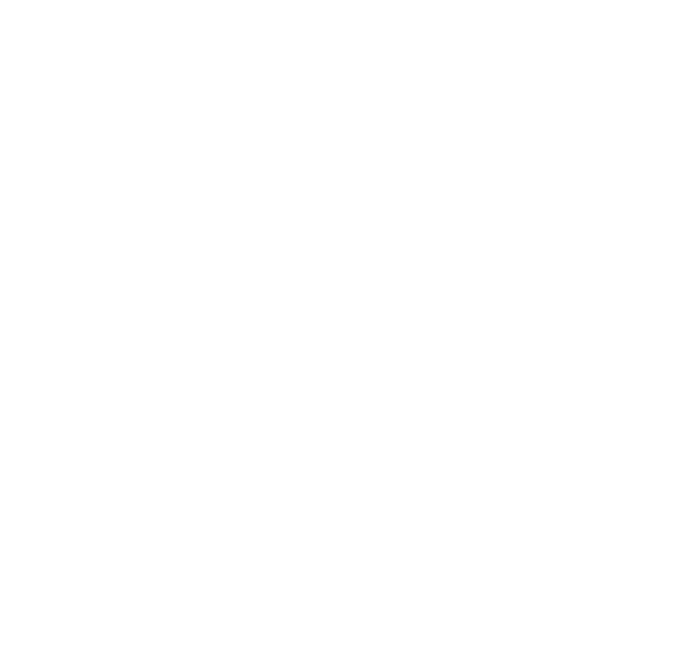
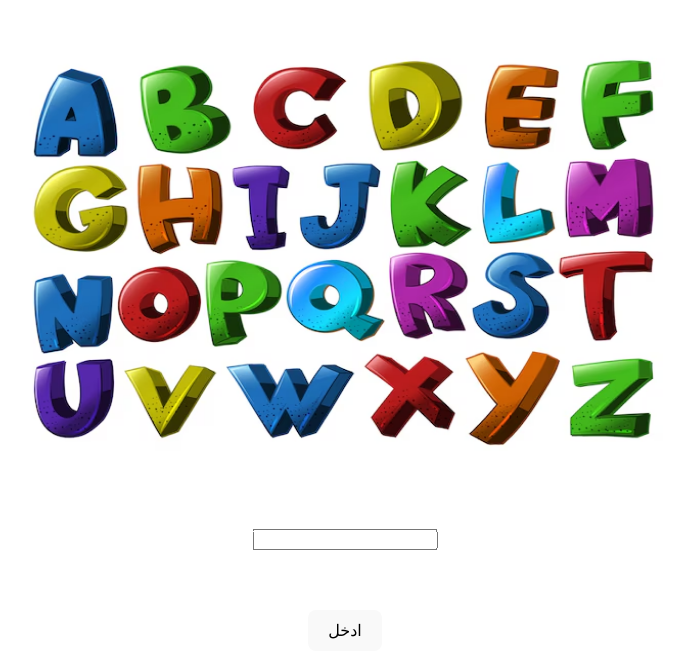
Before and after one commit to omarikas/programming_for_kids, a React (Vite) app: page / in a window 1280 px wide. Before the commit this address had no page. Shown: the part 149-800 px from the top of the page, without its empty margins (295-980 px from the left). Built offline with nearby package versions, Linux system fonts and the light colour scheme.

Commit message:
Update App.jsx

```diff
--- a/src/App.jsx
+++ b/src/App.jsx
@@ -7,7 +7,7 @@
   return (
     <Router>
       <Routes>
-        <Route path="datatypes/" element={<Profile />} />
+        <Route path="/" element={<Profile />} />
 
         <Route path="datatypes/playground" element={<DatatypesPlayground />} />
       </Routes>
```
